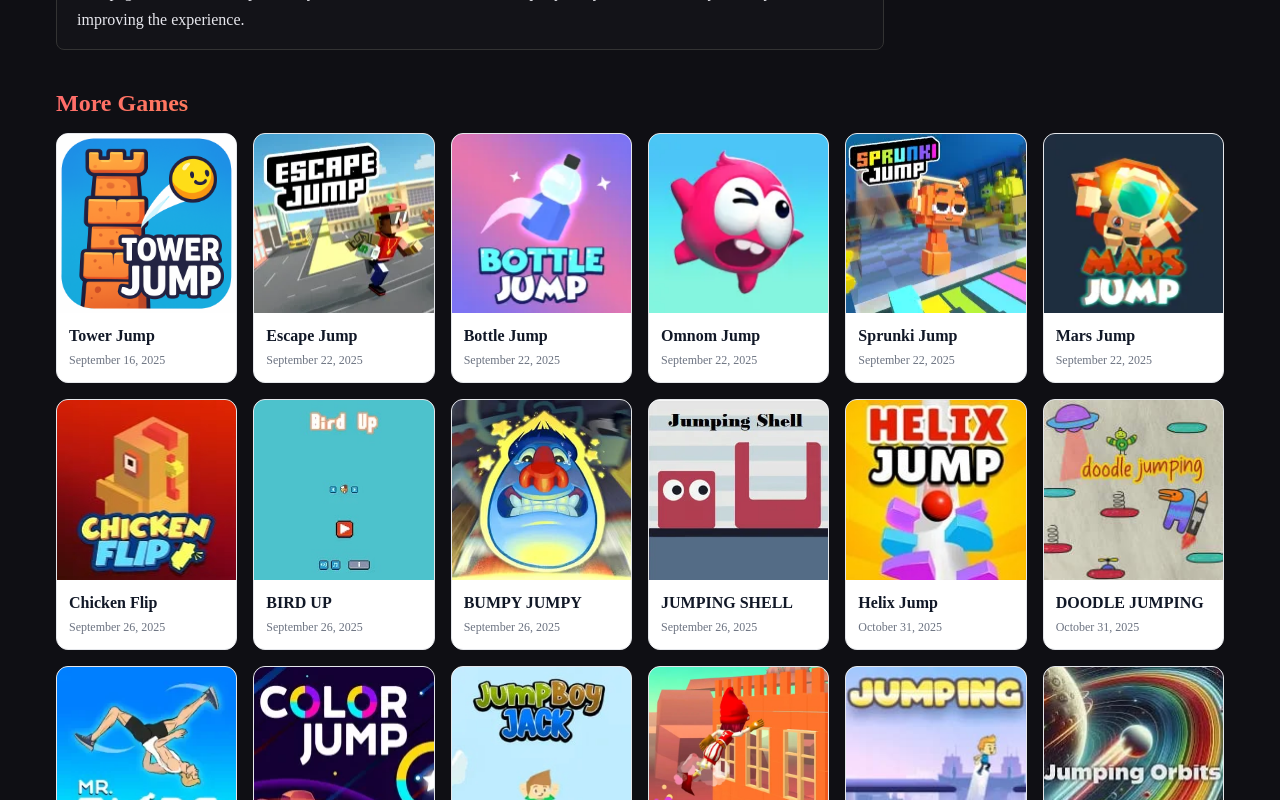
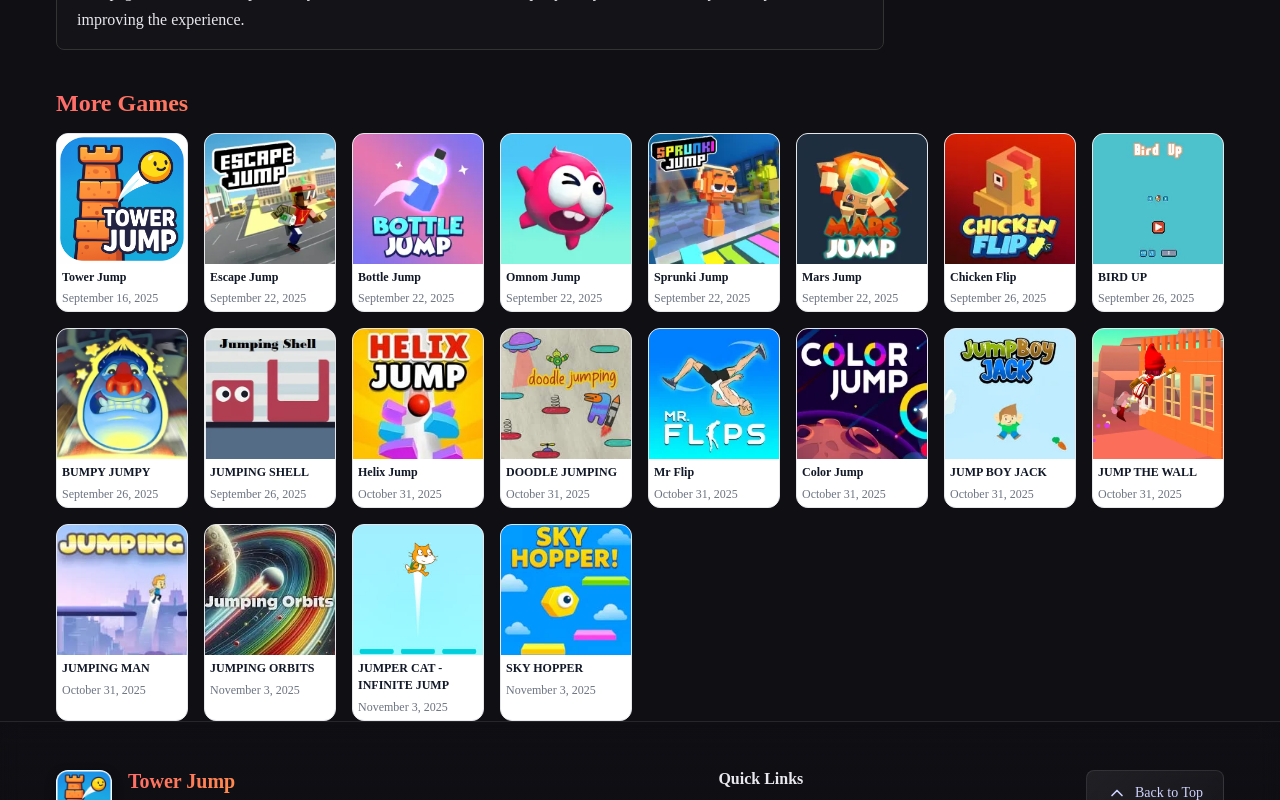
Before and after one commit to wanghuan072/tower-jump, a Vue app in the folder Tower-Jump/: page / in a window 1280 px wide. Shown: the part 2280-3080 px from the top of the page. Built offline with nearby package versions, Linux system fonts and the light colour scheme; no server answers.

Commit message:
修改布局-1

```diff
--- a/Tower-Jump/src/components/GameList.vue
+++ b/Tower-Jump/src/components/GameList.vue
@@ -50,7 +50,7 @@ function formatDate(dateString) {
 
 .grid {
   display: grid;
-  grid-template-columns: repeat(6, 1fr);
+  grid-template-columns: repeat(8, 1fr);
   gap: 16px;
 }
 
@@ -90,11 +90,11 @@ function formatDate(dateString) {
 }
 
 .meta {
-  padding: 12px 12px 14px;
+  padding: 5px;
 }
 
 .title {
-  font-size: 16px;
+  font-size: 12px;
   line-height: 1.4;
   color: #111827;
   margin: 0 0 6px 0;
```
